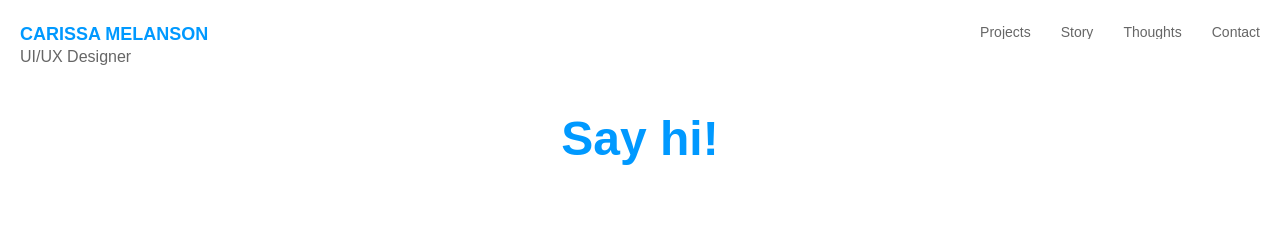
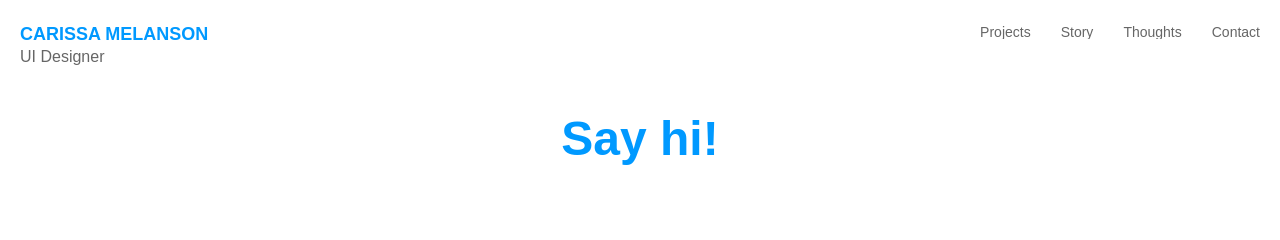
Before and after one commit to carissamelanson/carissamelanson.github.io, a Jekyll site: the page built from contact.html, in a window 1280 px wide. Shown: the top 240 px of the page. Built offline with Jekyll 4.4.1, drawn with Linux system fonts in a browser that asks for light colours.

```diff
--- a/_includes/header.html
+++ b/_includes/header.html
@@ -3,7 +3,7 @@
     <div class="header-wrap">
       <div class="logo">
         <h3><a href="/index.html">CARISSA MELANSON</a></h3>
-        <h4>UI/UX Designer</h4>
+        <h4>UI Designer</h4>
       </div>
       <nav class="nav-collapse">
         <ul>
```
